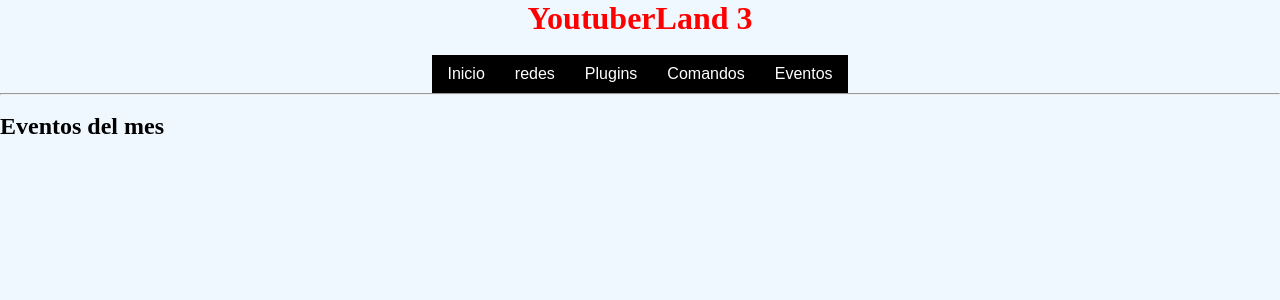
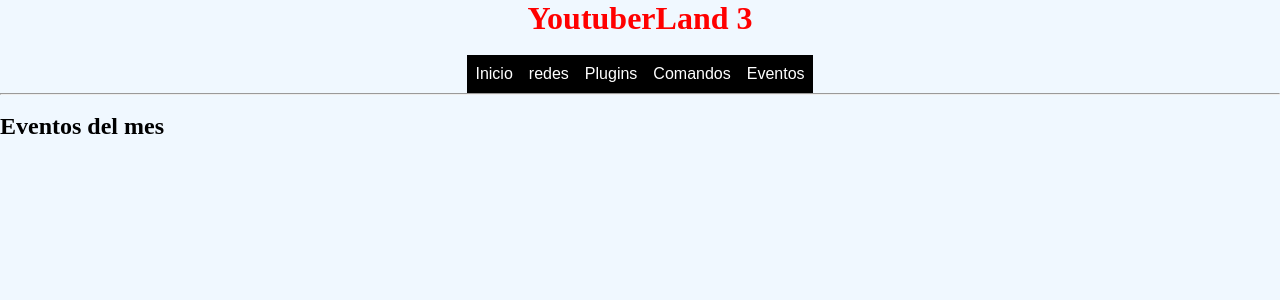
Before and after one commit to edwardytb/youtuberland-3, a PHP site: page /Eventos.html in a window 1280 px wide. Shown: the top 300 px of the page. Run offline with PHP 8.4, Linux system fonts and the light colour scheme.

Commit message:
Update Eventos.css

```diff
--- a/css/Eventos.css
+++ b/css/Eventos.css
@@ -15,7 +15,7 @@
 
 #header{
     margin: auto;
-    width: 500px;
+    width: 480px;
     font-family: Arial, Helvetica, sans-serif;
     grid-template-columns: repeat(auto-fit, minmax(15rem, 1fr));
     display: flex;
@@ -31,7 +31,7 @@
     background-color: #000;
     color: #fff;
     text-decoration: none;
-    padding: 10px 15px;
+    padding: 10px 8px;
     display: block;
     grid-template-columns: repeat(auto-fit, minmax(15rem, 1fr));
 }
```
